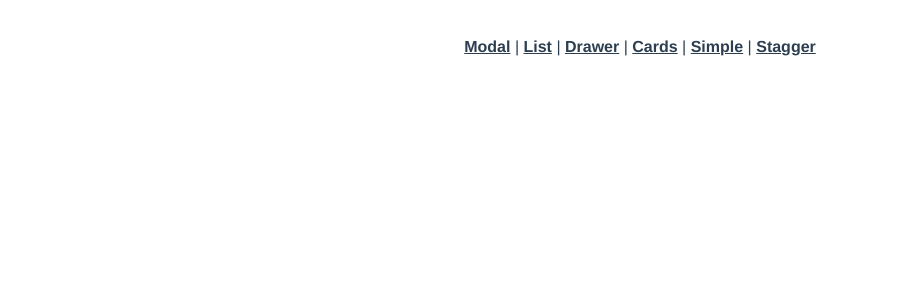
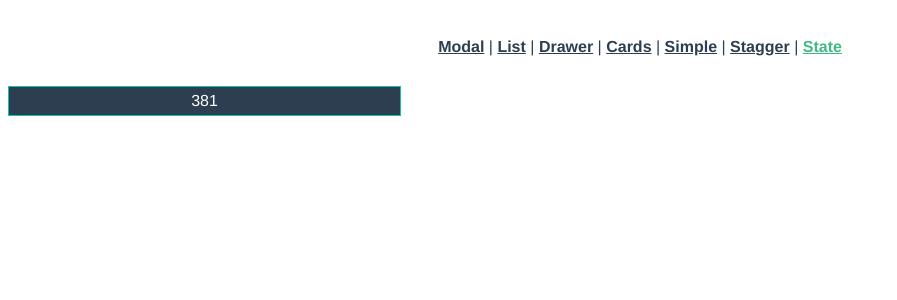
Before and after one commit to kasprzyk/animatingVue, a Vue app: page /state in a window 1280 px wide. Shown: the top 300 px of the page, without its empty margins (0-897 px from the left). Built offline with nearby package versions, Linux system fonts and the light colour scheme.

Commit message:
State view added

```diff
--- a/src/App.vue
+++ b/src/App.vue
@@ -6,7 +6,8 @@
       <router-link to="/drawer">Drawer</router-link> |
       <router-link to="/cards">Cards</router-link> |
       <router-link to="/simple">Simple</router-link> |
-      <router-link to="/stagger">Stagger</router-link>
+      <router-link to="/stagger">Stagger</router-link> |
+      <router-link to="/state">State</router-link>
     </div>
     <transition name="slide-fade" mode="out-in">
       <router-view />
--- a/src/router.js
+++ b/src/router.js
@@ -56,6 +56,15 @@
       // which is lazy-loaded when the route is visited.
       component: () =>
         import(/* webpackChunkName: "list" */ './views/Stagger.vue')
+    },
+    {
+      path: '/state',
+      name: 'state',
+      // route level code-splitting
+      // this generates a separate chunk (about.[hash].js) for this route
+      // which is lazy-loaded when the route is visited.
+      component: () =>
+        import(/* webpackChunkName: "list" */ './views/State.vue')
     }
   ]
 })
--- /dev/null
+++ b/src/views/State.vue
@@ -0,0 +1,37 @@
+<template>
+  <div>
+    <div :style="{ width: number + 'px' }" class="bar">
+      <span>{{ number }}</span>
+    </div>
+  </div>
+</template>
+
+<script>
+export default {
+  data() {
+    return {
+      number: 0
+    }
+  },
+  methods: {
+    randomNumber() {
+      this.number = Math.floor(Math.random() * (800 - 0))
+    }
+  },
+  created() {
+    setInterval(this.randomNumber, 1500)
+  }
+}
+</script>
+
+<style scoped>
+.bar {
+  padding: 5px;
+  background-color: #2c3e50;
+  border: 1px #16c0b0 solid;
+  min-width: 20px;
+}
+.bar span {
+  color: white;
+}
+</style>
```
